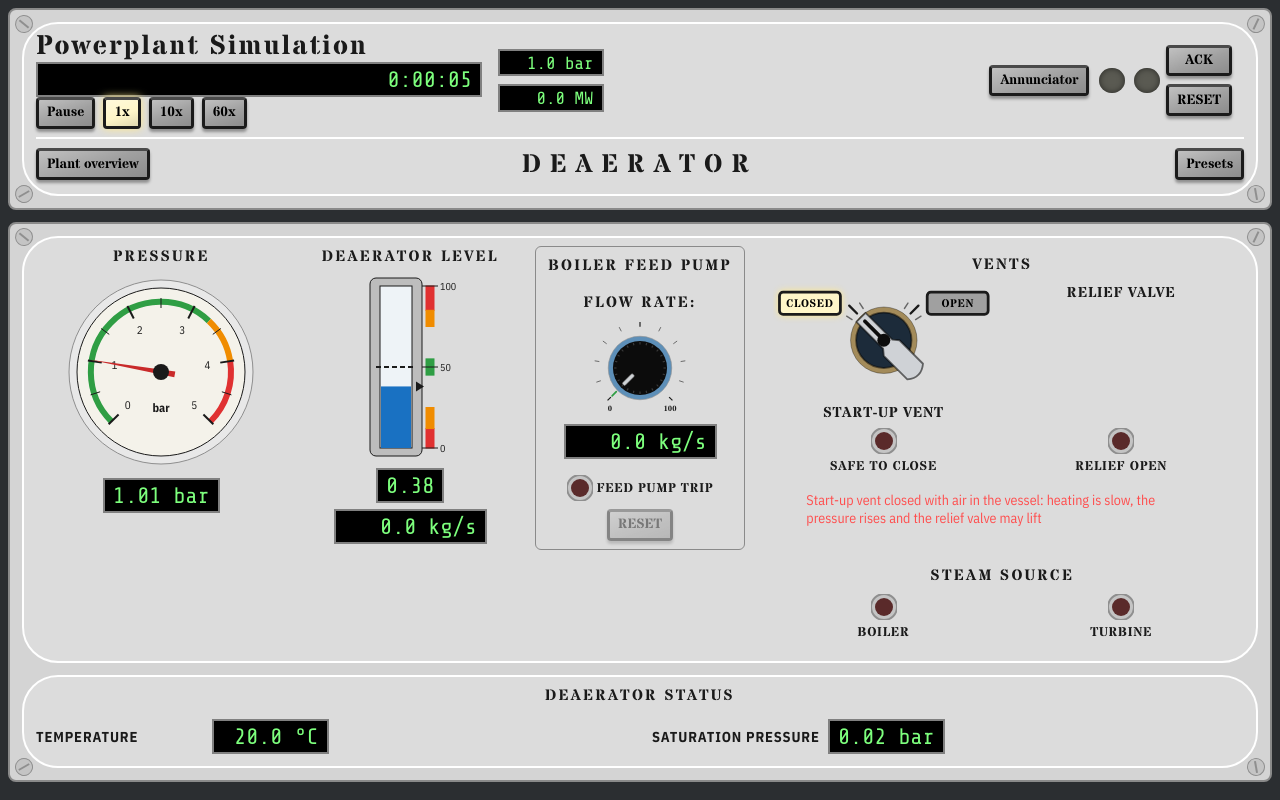
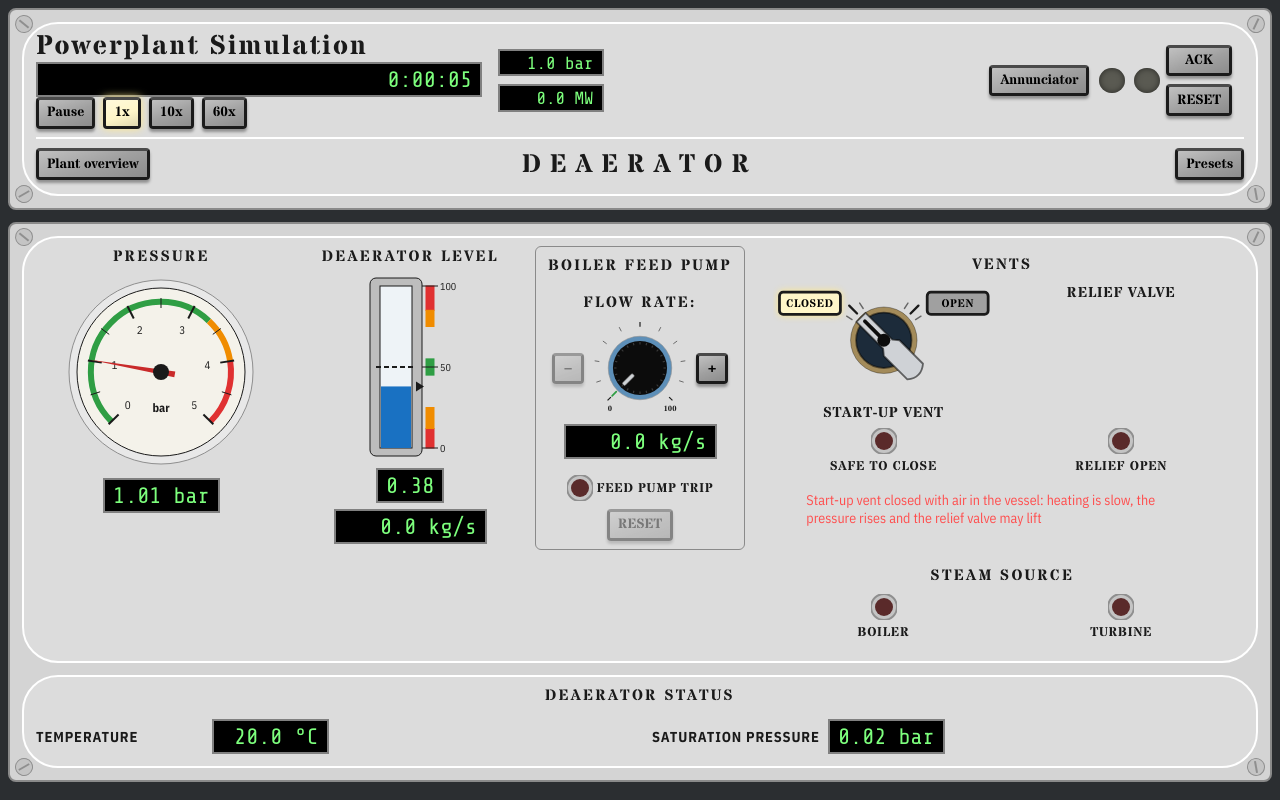
Before and after one commit to NarubyRiverlione/steamboiler, a React (Vite) app: page /deaerator in a window 1280 px wide. Built offline with nearby package versions, Linux system fonts and the light colour scheme.

Commit message:
Fine-tune − / + buttons on the valve and pump knobs (#138)
Co-Authored-By: Claude Sonnet 5.5 <noreply@anthropic.com>

```diff
--- a/src/components/board/LensButton.tsx
+++ b/src/components/board/LensButton.tsx
@@ -10,6 +10,7 @@ type LensButtonProps = {
   readonly small?: boolean
   readonly disabled?: boolean
   readonly title?: string
+  readonly "aria-label"?: string
   readonly "aria-expanded"?: boolean
   readonly "aria-controls"?: string
 }
@@ -21,6 +22,7 @@ export function LensButton({
   small = false,
   disabled = false,
   title,
+  "aria-label": ariaLabel,
   "aria-expanded": ariaExpanded,
   "aria-controls": ariaControls,
 }: LensButtonProps) {
@@ -40,6 +42,7 @@ export function LensButton({
       aria-pressed={pressed}
       disabled={disabled}
       title={title}
+      aria-label={ariaLabel}
       aria-expanded={ariaExpanded}
       aria-controls={ariaControls}
       onClick={onClick}
--- a/src/components/board/ValveControl.tsx
+++ b/src/components/board/ValveControl.tsx
@@ -6,7 +6,9 @@
  */
 
 import { Display } from "./Display"
+import { fineStep, MAX_PERCENT, MIN_PERCENT } from "./fineStep"
 import { Knob } from "./Knob"
+import { LensButton } from "./LensButton"
 import { roundTravel } from "./knobTravel"
 import { useValveRamp, type ValveId } from "./valveRampContext"
 import "./board.css"
@@ -34,12 +36,27 @@ export function ValveControl({
 }: ValveControlProps) {
   const { commanded, command } = useValveRamp(ValveId)
   const percent: number = Math.round(Position * 100)
+  const commandPercent: number = roundTravel((commanded ?? Position) * 100)
+  const nudge = (direction: 1 | -1): void => {
+    command(fineStep(commandPercent, Step, direction) / 100)
+  }
   return (
     <div className="board-valve board-valve-knob">
       <span className="board-instrument-label">{Caption ?? Label}</span>
+      <div className="board-valve-knob-row">
+        <LensButton
+          small
+          aria-label={`${Label} knob decrease`}
+          disabled={commandPercent <= MIN_PERCENT}
+          onClick={() => {
+            nudge(-1)
+          }}
+        >
+          −
+        </LensButton>
         <Knob
           label={`${Label} knob`}
-        value={roundTravel((commanded ?? Position) * 100)}
+          value={commandPercent}
           actual={roundTravel(Position * 100)}
           min={0}
           max={100}
@@ -51,6 +68,17 @@ export function ValveControl({
             command(value / 100)
           }}
         />
+        <LensButton
+          small
+          aria-label={`${Label} knob increase`}
+          disabled={commandPercent >= MAX_PERCENT}
+          onClick={() => {
+            nudge(1)
+          }}
+        >
+          +
+        </LensButton>
+      </div>
       <div className="board-valve-values">
         {Value !== undefined && <Display label={`${Label} flow`} text={Value} widest={ValueWidest} />}
         {Value === undefined && (
--- a/src/components/board/board.css
+++ b/src/components/board/board.css
@@ -1466,3 +1466,9 @@ path.board-zone {
   border-radius: 4px;
   background: var(--board-panel-bg);
 }
+
+.board-valve-knob-row {
+  display: flex;
+  align-items: center;
+  gap: 0.4rem;
+}
--- /dev/null
+++ b/src/components/board/fineStep.ts
@@ -0,0 +1,14 @@
+/** Fine-tune button maths: snap a command to the knob's step grid, then move it by one step (percent, 0 to 100). */
+
+export const MIN_PERCENT = 0
+export const MAX_PERCENT = 100
+
+// Nearest step on the grid, clamped; an exact .5 tie rounds up
+export const snapToStep = (percent: number, step: number): number =>
+  Math.max(MIN_PERCENT, Math.min(MAX_PERCENT, Math.round(percent / step) * step))
+
+// The command after one click: snapped first, then one step up (+1) or down (-1), clamped
+export function fineStep(percent: number, step: number, direction: 1 | -1): number {
+  const snapped: number = snapToStep(percent, step)
+  return Math.max(MIN_PERCENT, Math.min(MAX_PERCENT, snapped + direction * step))
+}
```
Also changed, not shown: 3 other files (tests, documents, lock files or other folders). Lines whose indentation alone changed are shown as unchanged.
